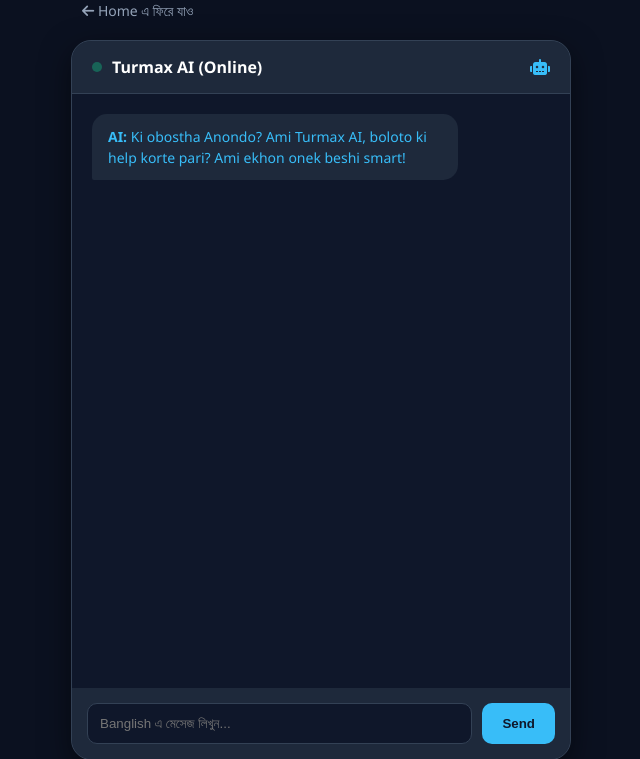
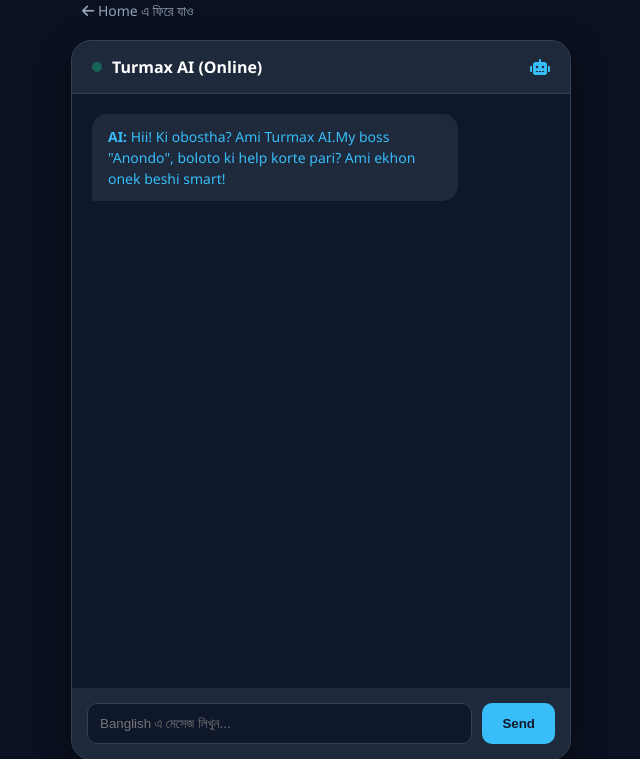
Before and after one commit to spkroy0/anondo-ai, a Flask app: page /chat in a window 1280 px wide. Shown: the top 759 px of the page, without its empty margins (319-959 px from the left). Run offline with Flask 3, Linux system fonts and the light colour scheme.

Commit message:
Update bot message in chat HTML template

```diff
--- a/templates/chat.html
+++ b/templates/chat.html
@@ -52,7 +52,7 @@
     </div>
 
     <div id="chat-box">
-        <div class="msg bot-msg"><b>AI:</b> Ki obostha Anondo? Ami Turmax AI, boloto ki help korte pari? Ami ekhon onek beshi smart!</div>
+        <div class="msg bot-msg"><b>AI:</b> Hii! Ki obostha? Ami Turmax AI.My boss "Anondo", boloto ki help korte pari? Ami ekhon onek beshi smart!</div>
     </div>
 
     <div class="input-area">
```
